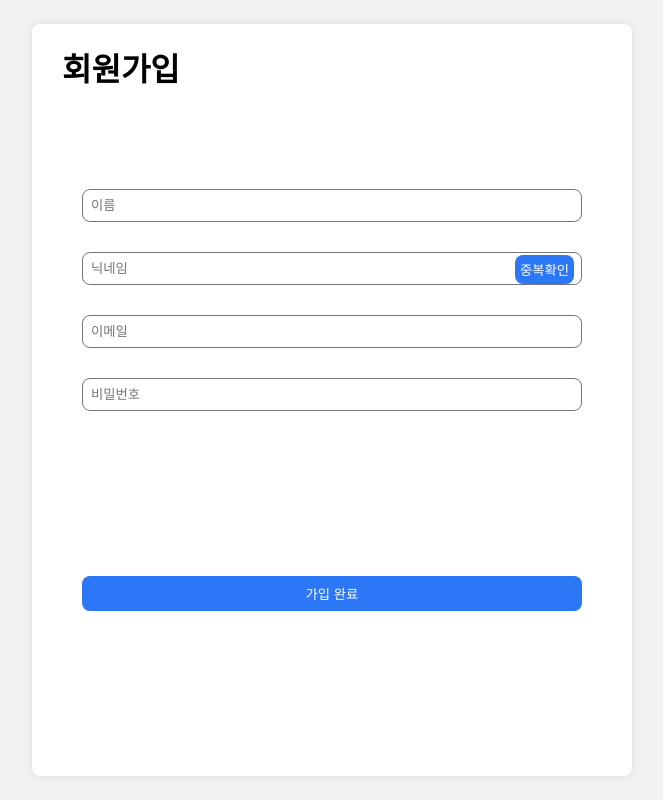
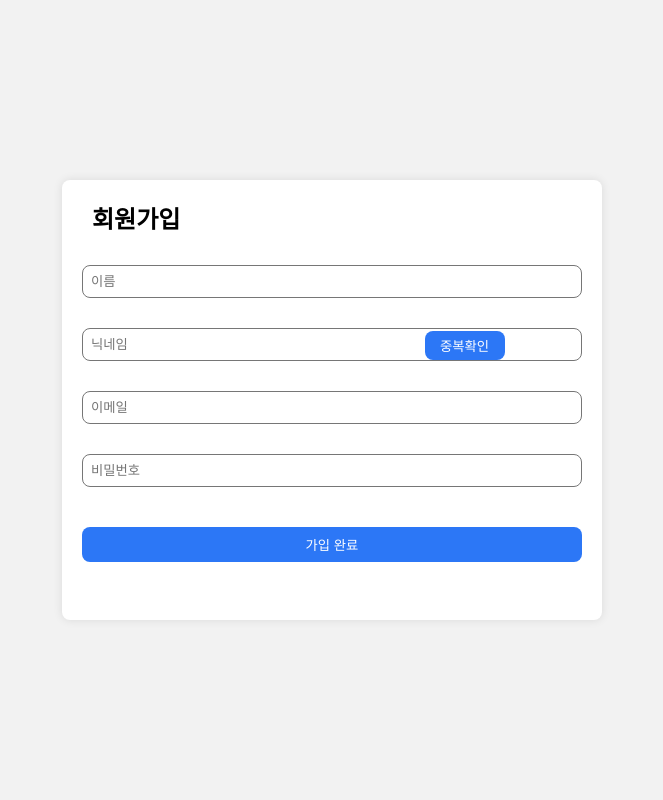
Before and after one commit to greentree3123/09, a Python web app: template database09/users/templates/signup.html in a window 1280 px wide. Shown: the whole page, without its empty margins (308-971 px from the left). Run offline with Jinja, Linux system fonts and the light colour scheme; the template is opened without the code that fills it, so the values that code supplies are empty.

Commit message:
fix_login_signup

```diff
--- a/database09/users/templates/signup.html
+++ b/database09/users/templates/signup.html
@@ -18,25 +18,29 @@
         .signup-wrapper {
             text-align: center;
             background-color: white;
-            padding: 150px;
+            padding: 20px;
             border-radius: 8px;
             margin: auto;
             box-shadow: 0 0 10px rgba(0, 0, 0, 0.1);
             position: relative;
+            max-width: 500px;
+            width: 100%;
+            height: 400px;
         }
 
         #login-form {
             display: flex;
             flex-direction: column;
             align-items: center;
-            width: 300px;
+            width: 100%;
+            margin-top: 50px;
         }
 
         #login-form input {
             margin: 15px 0;
             padding: 8px;
             border-radius: 8px;
-            width: 500px;
+            width: 100%;
             border-width: 1px;
             border-style: solid;
             box-sizing: border-box;
@@ -44,53 +48,46 @@
 
         #login-form button {
             position: absolute;
-            margin-top: 17.5px;
-            margin-left: 433px;
+            width: 80px;
+            margin-top: 81px;
+            margin-left: 265px;
             padding: 5px;
-            border-radius: 8px;
-            border-width: 1px;
-            border-style: solid;
-            box-sizing: border-box;
             background-color: #2c77f6;
             color: white;
             cursor: pointer;
             border: none;
-            box-sizing: border-box;
+            border-radius: 8px;
+        }
+
+        #login-form input[type="nickname"] {
+          width: 100%;
         }
 
         #login-form input[type="submit"] {
-            margin-top: 150px;
+            margin-top: 25px;
             background-color: #2c77f6;
             color: white;
             cursor: pointer;
             border: none;
-            width: 500px;
-            box-sizing: border-box;
         }
 
-        h1 {
-        margin: 0;
-        position: absolute;
-        top: 20px;
-        left: 30px;
+        h2 {
+            margin-top: 10px;
+            position: absolute;
+            top: 10px;
+            left: 30px;
         }
 
-        #check-nickname {
-            margin-top: 15px;
-
-        }
 
   </style>
 </head>
 <body>
   <div class="signup-wrapper">
-    <h1>회원가입</h1>
+    <h2>회원가입</h2>
     <form method="post" action="서버의url" id="login-form">
         <input type="text" name="name" placeholder="이름">
-        <div style="display: flex;">
-          <input type="nickname" name="userNickname" placeholder="닉네임">
-          <button type="button" id="check-nickname">중복확인</button>
-        </div>
+        <input type="nickname" name="userNickname" placeholder="닉네임">
+        <button type="button" id="check-nickname">중복확인</button>
         <input type="email" name="userEmail" placeholder="이메일">
         <input type="password" name="userPassword" placeholder="비밀번호">
         <input type="submit" value="가입 완료">
@@ -99,8 +96,7 @@
 
   <script>
     document.getElementById('check-nickname').addEventListener('click', function () {
-      /////////////* 로직추가 */////////////////
-
+      /* 로직추가 */
       alert('닉네임 중복 확인');
     });
   </script>
```
Also changed, not shown: database09/users/templates/login.html (+5 -5 lines).
